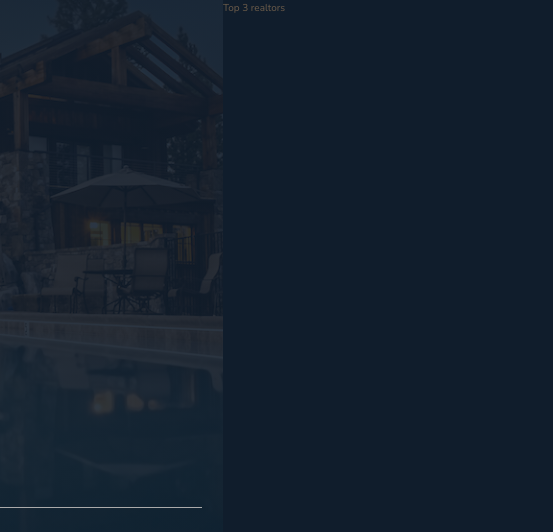
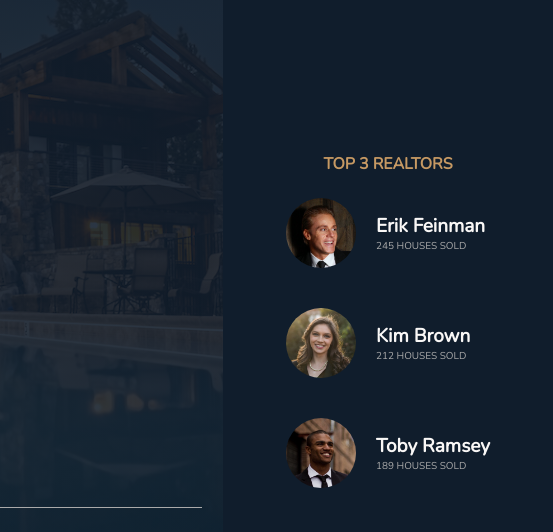
Before and after one commit to m2paulc/nexthome, a website: page index.html in a window 1280 px wide. Shown: the top 532 px of the page, 727-1280 px from the left. Drawn offline with nearby package versions, Linux system fonts and the light colour scheme.

Commit message:
completed top 3 realtors section implementing css grid

```diff
--- a/index.html
+++ b/index.html
@@ -29,7 +29,24 @@
 			</div>
 		</header>
 		<div class="realtors">
-			Top 3 realtors
+			<h3 class="heading-3">Top 3 Realtors</h3>
+			<div class="realtors__list">
+				<img src="img/realtor-1.jpeg" alt="1st realtor" class="realtors__img">
+				<div class="realtors__details">
+					<h4 class="heading-4 heading-4--light">Erik Feinman</h4>
+					<p class="realtors__record">245 houses sold</p>
+				</div>
+				<img src="img/realtor-2.jpeg" alt="2nd realtor" class="realtors__img">
+				<div class="realtors__details">
+					<h4 class="heading-4 heading-4--light">Kim Brown</h4>
+					<p class="realtors__record">212 houses sold</p>
+				</div>
+				<img src="img/realtor-3.jpeg" alt="3rd realtor" class="realtors__img">
+				<div class="realtors__details">
+					<h4 class="heading-4 heading-4--light">Toby Ramsey</h4>
+					<p class="realtors__record">189 houses sold</p>
+				</div>
+			</div>
 		</div>
 		<section class="features">
 			<div class="feature">
--- a/sass/_realtors.scss
+++ b/sass/_realtors.scss
@@ -1,4 +1,35 @@
 .realtors {
   background-color: $color-secondary;
   grid-column: col-start 7 / full-end;
+  padding: 3rem;
+
+  display: grid;
+  justify-content: center;
+  align-content: center;
+  grid-row-gap: 2rem;
+  justify-items: center;
+
+  &__list {
+    display: grid;
+    grid-template-columns: min-content max-content;
+    grid-column-gap: 2rem;
+    grid-row-gap: 5vh;
+    align-items: center;
+  }
+
+  &__img {
+    width: 7rem;
+    border-radius: 50%;
+    display: block;
+  }
+
+  &__details {
+
+  }
+
+  &__record {
+    text-transform: uppercase;
+    color: $color-grey-light-2;
+    margin-top: -3px;
+  }
 }
```
Also changed, not shown: css/style.css.
